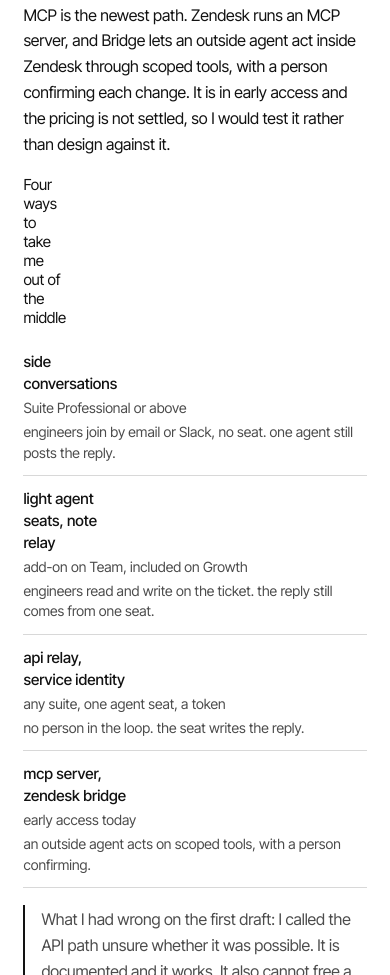
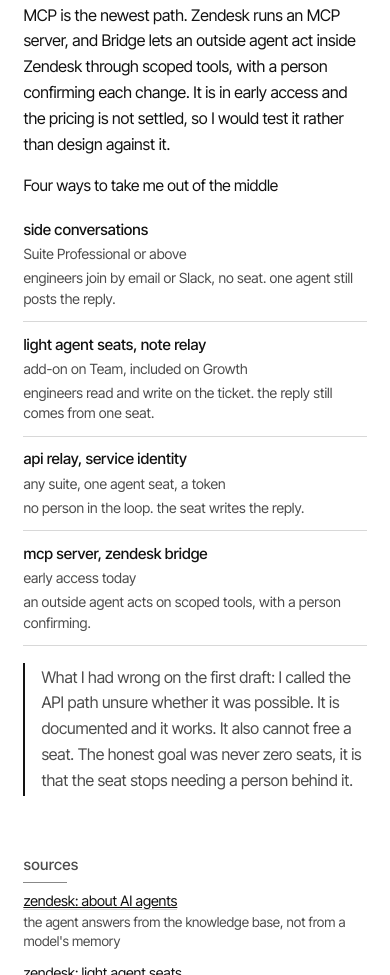
Before and after one commit to 0xQuez/portfolio-site, a plain HTML site: page zendesk-pipeline.html in a window 390 px wide. Shown: the part 4391-5366 px from the top of the page. Drawn offline with Linux system fonts and the light colour scheme.

Commit message:
Fix mobile stacking of the options table

```diff
--- a/zendesk-pipeline.html
+++ b/zendesk-pipeline.html
@@ -77,10 +77,11 @@
   .opts td{color:var(--ink-soft);width:35%}
   @media (max-width:620px){
     .opts,.opts tbody,.opts tr,.opts th,.opts td{display:block;width:100%}
+    .opts caption{display:block;width:100%;font-size:.98rem;line-height:1.35;padding:0 0 .7em}
     .opts thead{display:none}
     .opts tr{padding:.7em 0;border-bottom:1px solid var(--rule)}
     .opts th,.opts td{border:0;padding:.12em 0}
-    .opts tbody th{font-size:.95rem}
+    .opts tbody th{width:auto;font-size:.95rem}
     .opts td{font-size:.88rem}
   }
 
```
